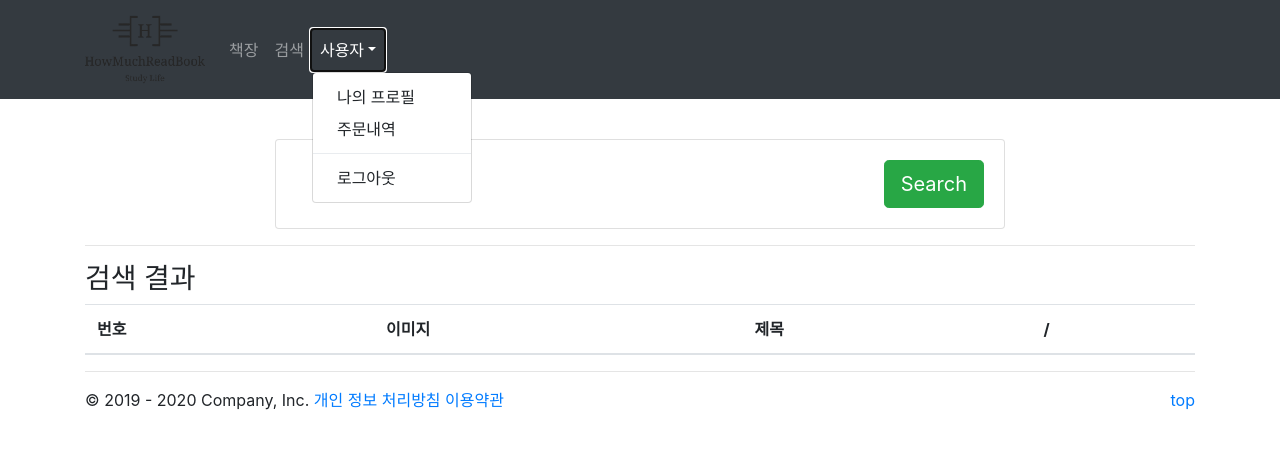
After one commit to tmd9936/ys-flask-project, a Flask app: page /book/search in a window 1280 px wide, after a click on "사용자". The commit adds this page. Shown: the top 449 px of the page. Run offline with Flask 2, Linux system fonts and the light colour scheme; the visitor is signed in with stand-in values (Sample User, id 1); lists and menus that the app fills with data are empty; some libraries are stand-ins or nearby versions.

Commit message:
검색 수정중

```diff
--- a/project/__init__.py
+++ b/project/__init__.py
@@ -10,7 +10,9 @@ mongo = PyMongo(app)
 
 # 블루프린트 등록
 from .members import members_blueprint
+from .books import books_blueprint
 
 from . import routes
 
 app.register_blueprint(members_blueprint)
+app.register_blueprint(books_blueprint)
--- a/project/books/crawl_yes24.py
+++ b/project/books/crawl_yes24.py
@@ -1,28 +1,48 @@
 import requests
 from bs4 import BeautifulSoup
 
+USER_SHOP_URL = "UsedShop"
 
-header = {"user-agent":"Mozilla/5.0 (Windows NT 10.0; Win64; x64) AppleWebKit/537.36 (KHTML, like Gecko) Chrome/85.0.4183.121 Safari/537.36"}
+def search_book(search_str, page=1):
+    header = {"user-agent":"Mozilla/5.0 (Windows NT 10.0; Win64; x64) AppleWebKit/537.36 (KHTML, like Gecko) Chrome/85.0.4183.121 Safari/537.36"}
+
+    encode_str = str(search_str.encode('euc-kr')).replace("\\x","%")[2:-1]
+
+    url = "http://www.yes24.com/searchcorner/Search?keywordAd=&keyword=&domain=ALL&qdomain=%C0%FC%C3%BC&query="+encode_str+"&domain=BOOK&PageNumber="+str(page)
+
+    # str(search_str.encode('euc-kr')).replace("\\x","%")
+
+    res = requests.get(url, headers = header)
+
+    bs = BeautifulSoup(res.text, "lxml")
+
+    lists = bs.select("div.goodsList_list tr")
+
+    # print(lists)
+
+    alt_list = list()
+    src_list = list()
+    url_list = list()
+
+    for li in lists[::2]:
+
+        img = li.select_one("td.goods_img a img")
+        url = li.select_one("td.goods_img a").get("href")
+        alt = img.get('alt')
+        src = img.get('src')
+
+        if alt is not None and alt != "":
+            if str(url).find(USER_SHOP_URL) == -1:
+                # print(alt)
+                # print(img.get('src'))
+                url_list.append(url[15:])
+                alt_list.append(alt)
+                src_list.append(src)
 
 
-search_str = "c언어"
-
-encode_str = str(search_str.encode('euc-kr')).replace("\\x","%")[2:-1]
-
-# print(encode_str)
-
-
-url = "http://www.yes24.com/searchcorner/Search?keywordAd=&keyword=&domain=ALL&qdomain=%C0%FC%C3%BC&query="+encode_str
-
-# str(search_str.encode('euc-kr')).replace("\\x","%")
-
-res = requests.get(url, headers = header)
-
-bs = BeautifulSoup(res.text, "lxml")
-
-lists = bs.select("div.goodsList_list tr")
-
-print(lists)
-
-for li in lists:
-    pass
+    print(url_list)
+    return {
+        "alt_list":alt_list,
+        "src_list":src_list,
+        "url_list":url_list
+    }
--- a/project/books/routes.py
+++ b/project/books/routes.py
@@ -0,0 +1,20 @@
+from . import *
+from .crawl_yes24 import search_book
+
+@books_blueprint.route("/list", methods=["GET"])
+@login_required
+def book_list():
+    return render_template("book/list.html", title="책장")
+
+@books_blueprint.route("/search", methods=["GET"])
+@login_required
+def book_search():
+    return render_template("book/search.html", title="검색")
+
+
+@books_blueprint.route("/search/result/<search_str>/<page>", methods=["POST"])
+@login_required
+def book_search_result(search_str, page):
+    lis = search_book(search_str, page)
+
+    return lis
--- /dev/null
+++ b/project/commons/__init__.py
@@ -0,0 +1 @@
+from . import decorates
--- a/project/commons/decorates.py
+++ b/project/commons/decorates.py
@@ -0,0 +1,10 @@
+from functools import wraps
+from flask import session, redirect, url_for, request
+
+def login_required(f):
+    @wraps(f)
+    def decorated_func(*args, **kwards):
+        if session.get("id") is None or session.get("id") == "":
+            return redirect(url_for("member.member_login", next_url= request.url))
+        return f(*args, **kwards)
+    return decorated_func
--- /dev/null
+++ b/project/static/css/common.css
@@ -0,0 +1,3 @@
+.max-width {
+    width: 100%;
+}
--- /dev/null
+++ b/project/static/css/search_book.css
@@ -0,0 +1,17 @@
+.form-control-borderless {
+    border: none;
+}
+
+.form-control-borderless:hover, .form-control-borderless:active, .form-control-borderless:focus {
+    border: none;
+    outline: none;
+    box-shadow: none;
+}
+
+.book_title {
+    text-align: center;
+}
+
+.btn-join {
+    text-align: center;
+}
--- /dev/null
+++ b/project/templates/book/list.html
@@ -0,0 +1,4 @@
+{% extends 'base.html' %}
+{% block content %}
+<h1>책장</h1>
+{% endblock content%}
--- /dev/null
+++ b/project/templates/book/search.html
@@ -0,0 +1,99 @@
+{% extends 'base.html' %}
+{% block content %}
+<link rel="stylesheet" href="{{url_for('static',filename='css/search_book.css')}}">
+
+<script>
+
+    var result_html = "";
+    var page = 1;
+    var search_complete = false;
+
+    function get_book_list() {
+        let scroll_position = Math.floor(($(window).scrollTop() / ($(document).height() - $(window).height())) * 100);
+        console.log(scroll_position);
+        if(!search_complete && scroll_position > 90) {
+            search();
+        }
+    }
+
+    // 스크롤을 움직일때마다 해당 함수가 실행
+    $(window).scroll(get_book_list);
+
+    function search() {
+        search_str = $('#search_str').val();
+
+
+        $.ajax({
+            url:"{{url_for('book.book_search_result', search_str='search_str', page='page')}}".replace("search_str",search_str).replace("page",page),
+            cache: false,
+            contentType:"json",
+            type:"post",
+            success: function(args) {
+                for(let i=0; i<args.alt_list.length; i++)
+                {
+                    result_html += "\
+                        <tr>\
+                            <td>"+ args.url_list[i] +"</td>\
+                            <td><img src='"+args.src_list[i]+"' alt='Picture' width='95px'></td>\
+                            <td class='book_title'>"+ args.alt_list[i] +"</td>\
+                            <td><button class='btn btn-lg btn-success btn-join' type='button' onclick=''>등록</button></td>\
+                        </tr>\
+                    ";
+                }
+                $(".result").html(result_html);
+
+                if(args.alt_list.length <1){
+                    search_complete = true;
+                }
+                page++;
+            },
+            error: function(data){
+                console.log(data);
+                alert(data);
+            }
+
+        });
+    }
+</script>
+<p></p>
+<img src="" alt="">
+<div class="row justify-content-center">
+    <div class="col-12 col-md-10 col-lg-8">
+        <div class="card card-sm">
+            <div class="card-body row no-gutters align-items-center">
+                <div class="col-auto">
+                    <i class="fas fa-search h4 text-body"></i>
+                </div>
+                <!--end of col-->
+                <div class="col">
+                    <input class="form-control form-control-lg form-control-borderless" type="search" id="search_str" placeholder="검색">
+                </div>
+                <!--end of col-->
+                <div class="col-auto">
+                    <button class="btn btn-lg btn-success" type="button" onclick="search()">Search</button>
+                </div>
+                <!--end of col-->
+            </div>
+        </div>
+    </div>
+    <!--end of col-->
+</div>
+
+<hr>
+<div>
+    <h3>검색 결과</h3>
+    <table class="table">
+        <thead>
+            <th>번호</th>
+            <th>이미지</th>
+            <th>제목</th>
+            <th>/</th>
+        </thead>
+        <tbody class="result">
+
+        </tbody>
+    </table>
+</div>
+<hr>
+
+{% endblock content %}
--- a/project/templates/head.html
+++ b/project/templates/head.html
@@ -22,6 +22,6 @@
     /* h3 {color : tomato}
     h4 {color : yellow} */
     .orange {color: orange; }
-
+    .black {color: black;}
     /* li {list-style: none;} */
 </style>
--- a/project/templates/nav.html
+++ b/project/templates/nav.html
@@ -1,18 +1,30 @@
 <nav class="navbar navbar-expand-lg navbar-dark bg-dark">
     <div class="container-xl">
-      <a class="navbar-brand" href="{{url_for('home')}}">LOGO</a>
+      {% if session["id"] %}
+      <a class="navbar-brand" href="{{url_for('book.book_list')}}">
+        <img src="{{url_for('static', filename='images/logo_small.png')}}" alt="LOGO">
+      </a>
+      {% else %}
+      <a class="navbar-brand" href="{{url_for('home')}}">
+        <img src="{{url_for('static', filename='images/logo_small.png')}}" alt="LOGO">
+      </a>
+      {% endif %}
+      {% if session["id"] %}
       <button class="navbar-toggler" type="button" data-toggle="collapse" data-target="#navbarsExample07XL" aria-controls="navbarsExample07XL" aria-expanded="false" aria-label="Toggle navigation">
         <span class="navbar-toggler-icon"></span>
       </button>
 
       <div class="collapse navbar-collapse" id="navbarsExample07XL">
         <ul class="navbar-nav mr-auto">
-          <li class="nav-item active">
-            <a class="nav-link color-red" href="{{url_for('home')}}"> <span class="orange">Home</span>  <span class="sr-only">(current)</span></a>
+          <li class="nav-item">
+            <a class="nav-link color-red" href="{{url_for('book.book_list')}}"> 책장</a>
           </li>
           <li class="nav-item">
-            <!-- <a class="nav-link" href="">게시판</a> -->
+            <a class="nav-link color-red" href="{{url_for('book.book_search')}}">검색</a>
           </li>
+          <!-- <li class="nav-item">
+            <a class="nav-link" href="">검색</a>
+          </li> -->
           <li class="nav-item dropdown">
             <a class="nav-link dropdown-toggle" href="#" id="dropdown07XL" data-toggle="dropdown" aria-expanded="false">사용자</a>
             <div class="dropdown-menu" aria-labelledby="dropdown07XL">
@@ -20,7 +32,7 @@
                 <a class="dropdown-item" href="#">나의 프로필</a>
                 <a class="dropdown-item" href="#">주문내역</a>
                 <div class="dropdown-divider"></div>
-                <a class="dropdown-item" href="#">로그아웃</a>
+                <a class="dropdown-item" href="{{url_for('member.logout')}}">로그아웃</a>
               {% else %}
                 <a class="dropdown-item" href="#">회원가입</a>
                 <a class="dropdown-item" href="#">로그인</a>
@@ -28,9 +40,7 @@
             </div>
           </li>
         </ul>
-        <form class="form-inline my-2 my-md-0">
-          <input class="form-control" type="text" placeholder="Search" aria-label="Search">
-        </form>
       </div>
+      {% endif %}
     </div>
   </nav>
```
Also changed, not shown: project/books/__init__.py (+17 -0 lines), project/members/routes.py (+7 -1 lines), project/commons/consts.py (added), project/static/images/logo_small.png (added).
